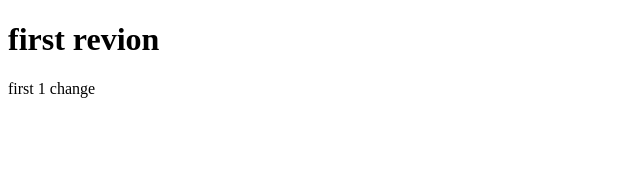
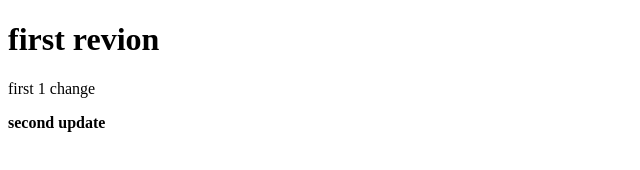
Before and after one commit to Yashvij19/new1, a plain HTML site: page index.html in a window 1280 px wide. Shown: the whole page, without its empty margins (0-640 px from the left). Drawn offline with Linux system fonts and the light colour scheme.

Commit message:
second update

```diff
--- a/index.html
+++ b/index.html
@@ -8,5 +8,6 @@
 <body>
     <h1>first revion</h1>
     <p>first 1 change</p>
+    <b>second update </b>
 </body>
 </html>
```
